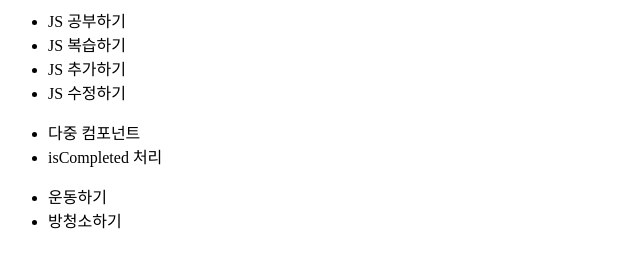
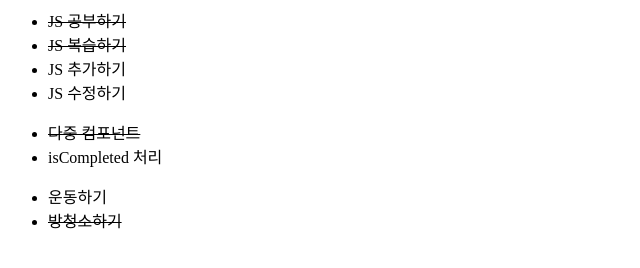
Before and after one commit to ShinjungOh/2022-practice-javascript, a plain HTML site: page 2022-11-05/index.html in a window 1280 px wide. Shown: the full height of the page, 0-640 px from the left. Drawn offline with Linux system fonts and the light colour scheme.

Commit message:
feat: 보너스 구현사항 - isCompleted 처리 #4

```diff
--- a/2022-11-05/index.html
+++ b/2022-11-05/index.html
@@ -12,38 +12,46 @@
 <script>
     const data = [
         {
-            text: 'JS 공부하기'
+            text: 'JS 공부하기',
+            isCompleted: true
         },
         {
-            text: 'JS 복습하기'
+            text: 'JS 복습하기',
+            isCompleted: true
         }
     ]
 
     const nextData = [
         ...data,
         {
-            text: 'JS 추가하기'
+            text: 'JS 추가하기',
+            isCompleted: false
         },
         {
-            text: 'JS 수정하기'
+            text: 'JS 수정하기',
+            isCompleted: false
         }
     ];
 
     const studyTodo = [
         {
-            text: '다중 컴포넌트'
+            text: '다중 컴포넌트',
+            isCompleted: true
         },
         {
-            text: 'isCompleted 처리'
+            text: 'isCompleted 처리',
+            isCompleted: false
         }
     ];
 
     const lifeTodo = [
         {
-            text: '운동하기'
+            text: '운동하기',
+            isCompleted: false
         },
         {
-            text: '방청소하기'
+            text: '방청소하기',
+            isCompleted: true
         }
     ];
 
@@ -93,7 +101,12 @@
                 throw new Error(this.isValidation().message);
             }
 
-            const result = this.todo.map((el) => `<li>${el.text}</li>`).join('');
+            const result = this.todo.map((el) => {
+                // console.log(`${el.isCompleted}`, typeof `${el.isCompleted}`, Boolean(`${el.isCompleted}`))
+                // console.log(el.isCompleted, typeof el.isCompleted, Boolean(el.isCompleted))
+                return el.isCompleted ? `<li><s>${el.text}</s></li>` : `<li>${el.text}</li>`
+            }).join('');
+
             document.getElementById(id).innerHTML = result;
             // document.querySelector(`#${id}`).innerHTML = result;
         }
@@ -109,8 +122,8 @@
     const todolist3 = new TodoList(lifeTodo, 'todo-list-3');
 
     todolist1.setState(nextData);
-    todolist2.render(studyTodo);
-    todolist3.render(lifeTodo);
+    todolist2.render();
+    todolist3.render();
 </script>
 </body>
 </html>
```
